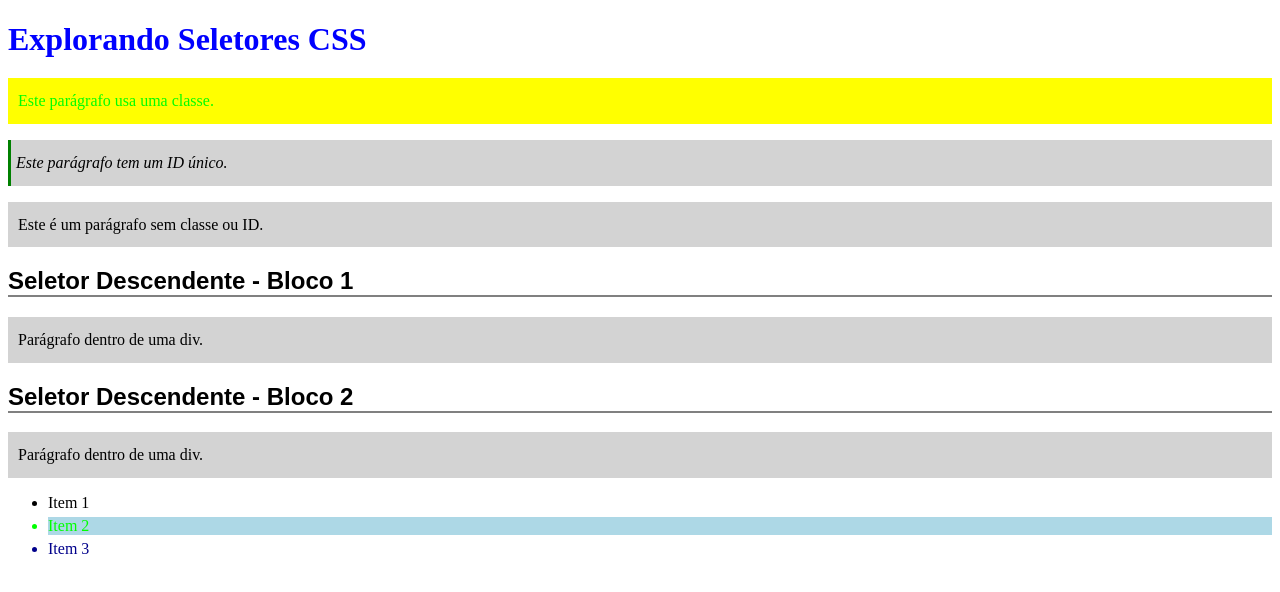
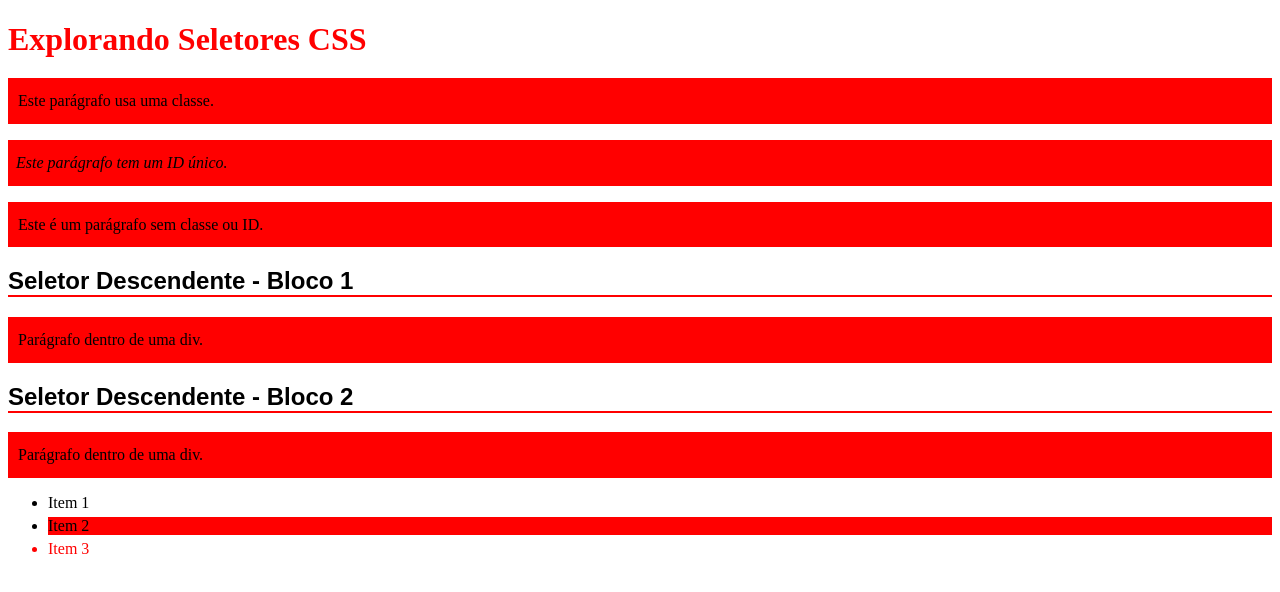
Before and after one commit to viniciussilva240/FrontEndI, a plain HTML site: page SELETORES/Explorando Seletores CSS.html in a window 1280 px wide. Drawn offline with Linux system fonts and the light colour scheme.

Commit message:
23/04/2025

```diff
--- a/SELETORES/styles.css
+++ b/SELETORES/styles.css
@@ -1,16 +1,16 @@
 .titulo-principal {
     margin-bottom: 20px;
-    color: blue;
+    color: #ff0000;
 }
 
 .destaque {
-    color: #0f0;
-    background-color: yellow;
+    color: rgb(0, 0, 0);
+    background-color: rgb(255, 0, 0);
 }
 
 #especial{
     font-style: italic;
-    border-left: 3px solid green;
+    border-left: 3px solid rgb(255, 0, 0);
     padding-left: 5px;
 }
 
@@ -19,11 +19,11 @@ p{
 }
 
 .titulo-bloco {
-    border-bottom: 2px solid gray;
+    border-bottom: 2px solid rgb(255, 0, 0);
 }
 
 p{
-    background-color: lightgray;
+    background-color: rgb(255, 0, 0);
 }
 
 .titulo-bloco{
@@ -39,9 +39,9 @@ p{
 }
 
 .lista-itens .destaque{
-   background-color: lightblue;
+   background-color: rgb(255, 0, 0);
 }
 
 #ultimo-item{
-    color: darkblue;
+    color: rgb(255, 0, 0);
 }
```
Also changed, not shown: LIVROS/livros.html (+1 -1 lines), styles.css (deleted).
